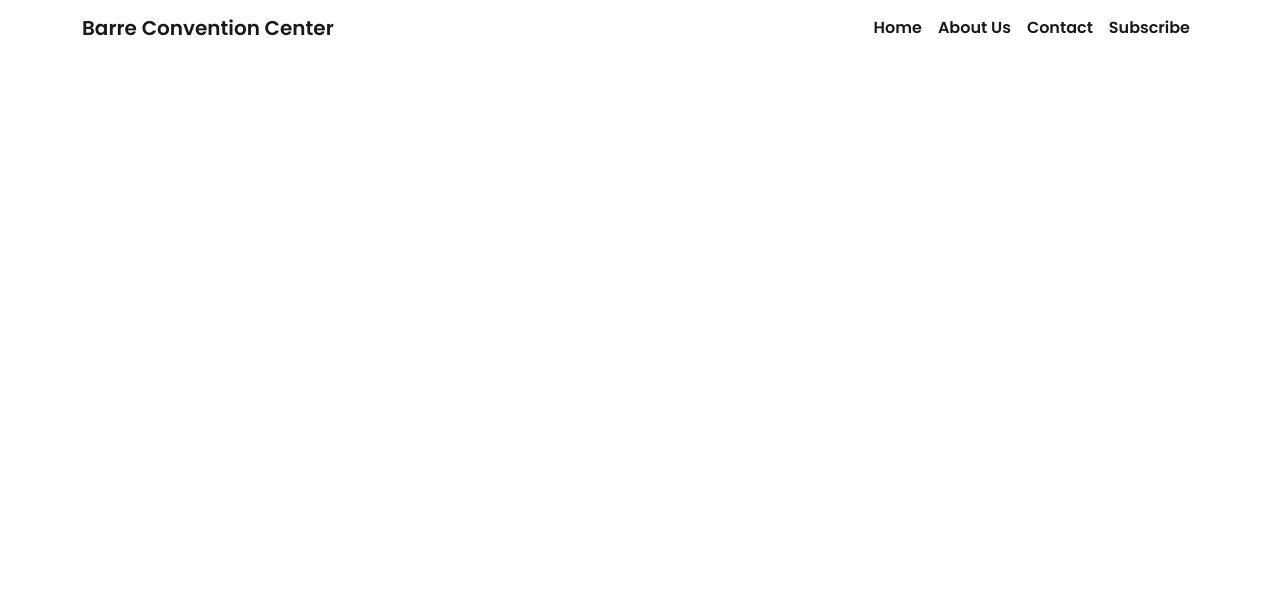
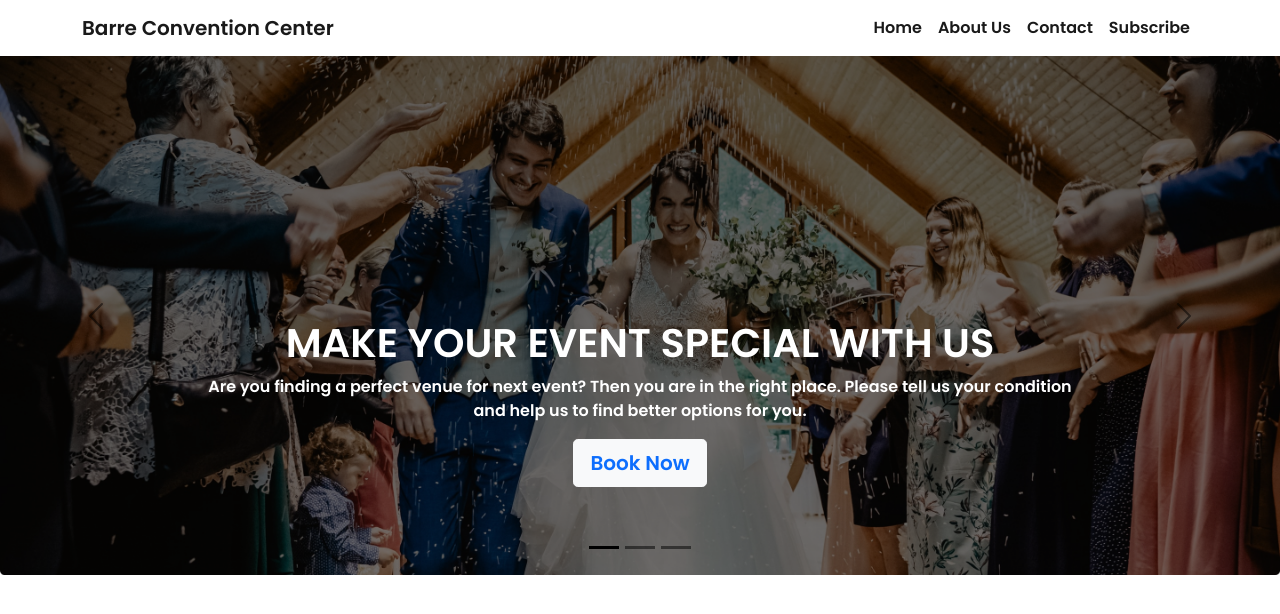
Before and after one commit to adritadeb/convention-center, a plain HTML site: page index.html in a window 1280 px wide. Drawn offline with nearby package versions, Linux system fonts and the light colour scheme.

Commit message:
carousel-done

```diff
--- a/index.html
+++ b/index.html
@@ -17,9 +17,9 @@
 </head>
 
 <body>
-    <header>
+    <header style="font-family: 'Poppins', sans-serif;">
         <!---- Navber ---->
-        <nav class="navbar navbar-expand-lg navbar-light bg-white" style="font-family: 'Poppins', sans-serif;">
+        <nav class="navbar navbar-expand-lg navbar-light bg-white">
             <div class="container">
                 <a class="navbar-brand fw-bold" href="#">Barre Convention Center</a>
                 <button class="navbar-toggler" type="button" data-bs-toggle="collapse"
@@ -45,6 +45,72 @@
                 </div>
             </div>
         </nav>
+        <!---- image-slider ---->
+        <section>
+            <div id="carouselExampleDark" class="carousel carousel-dark slide" data-bs-ride="carousel">
+                <div class="carousel-indicators">
+                    <button type="button" data-bs-target="#carouselExampleDark" data-bs-slide-to="0" class="active"
+                        aria-current="true" aria-label="Slide 1"></button>
+                    <button type="button" data-bs-target="#carouselExampleDark" data-bs-slide-to="1"
+                        aria-label="Slide 2"></button>
+                    <button type="button" data-bs-target="#carouselExampleDark" data-bs-slide-to="2"
+                        aria-label="Slide 3"></button>
+                </div>
+                <div class="carousel-inner">
+                    <!-- slide-1 -->
+                    <div class="carousel-item active" data-bs-interval="10000">
+                        <img src="convention-center-main/images/banner.png" class="d-block w-100" alt="...">
+                        <div class="carousel-caption d-none d-md-block mb-5">
+                            <h1 class="text-uppercase text-white fs-1">make your event special with us</h1>
+                            <p class="text-white">Are you finding a perfect venue for next event? Then you are
+                                in the
+                                right place. Please tell us your condition and help us to find better options for you.
+                            </p>
+                            <a class="btn btn-light btn-lg text-primary" href="https://web.programming-hero.com/"
+                                role="button">Book Now</a>
+                        </div>
+                    </div>
+                    <!-- slide-2 -->
+                    <div class="carousel-item" data-bs-interval="2000">
+                        <img src="convention-center-main/images/banner-2.png" class="d-block w-100"
+                            style="height: 554px;" alt="...">
+                        <div class="carousel-caption d-none d-md-block mb-5">
+                            <h1 class="text-uppercase text-white fs-1">make your event special with us</h1>
+                            <p class="text-white">Are you finding a perfect venue for next event? Then you are
+                                in the
+                                right place. Please tell us your condition and help us to find better options for you.
+                            </p>
+                            <a class="btn btn-light btn-lg text-primary" href="https://web.programming-hero.com/"
+                                role="button">Book Now</a>
+                        </div>
+                    </div>
+                    <!-- slide-3 -->
+                    <div class="carousel-item">
+                        <img src="convention-center-main/images/banner-3.jpg" class="d-block w-100"
+                            style="height: 554px;" alt="...">
+                        <div class="carousel-caption d-none d-md-block mb-5">
+                            <h1 class="text-uppercase text-white fs-1">make your event special with us</h1>
+                            <p class="text-white">Are you finding a perfect venue for next event? Then you are
+                                in the
+                                right place. Please tell us your condition and help us to find better options for you.
+                            </p>
+                            <a class="btn btn-light btn-lg text-primary" href="https://web.programming-hero.com/"
+                                role="button">Book Now</a>
+                        </div>
+                    </div>
+                </div>
+                <button class="carousel-control-prev" type="button" data-bs-target="#carouselExampleDark"
+                    data-bs-slide="prev">
+                    <span class="carousel-control-prev-icon" aria-hidden="true"></span>
+                    <span class="visually-hidden">Previous</span>
+                </button>
+                <button class="carousel-control-next" type="button" data-bs-target="#carouselExampleDark"
+                    data-bs-slide="next">
+                    <span class="carousel-control-next-icon" aria-hidden="true"></span>
+                    <span class="visually-hidden">Next</span>
+                </button>
+            </div>
+        </section>
     </header>
     <!-- bootstrap-js -->
     <script src="https://cdn.jsdelivr.net/npm/bootstrap@5.1.3/dist/js/bootstrap.bundle.min.js"
```
Also changed, not shown: convention-center-main/images/banner-2.png (added).
